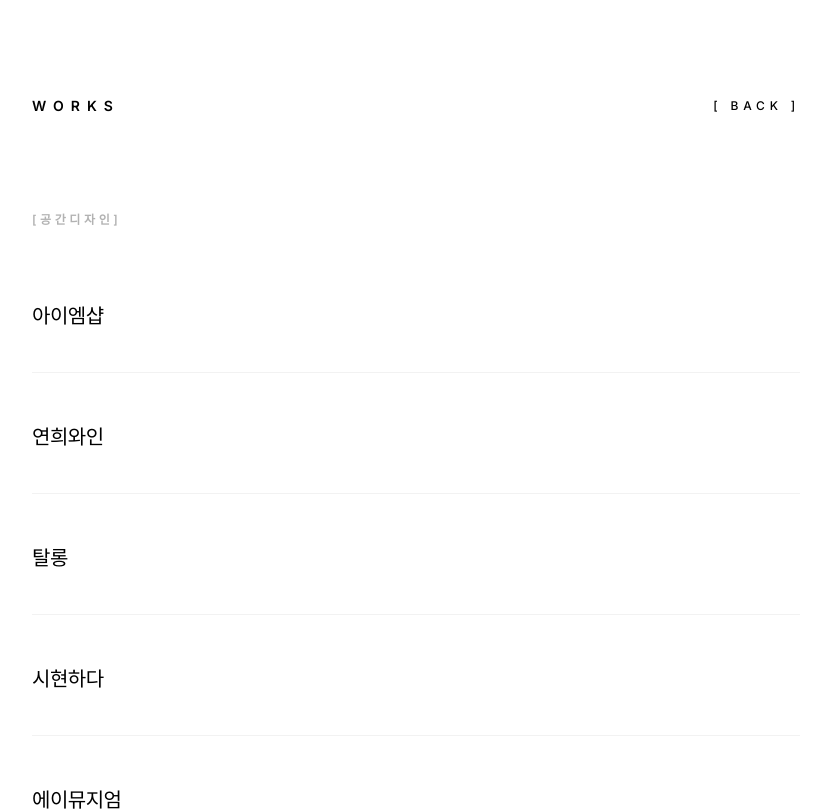
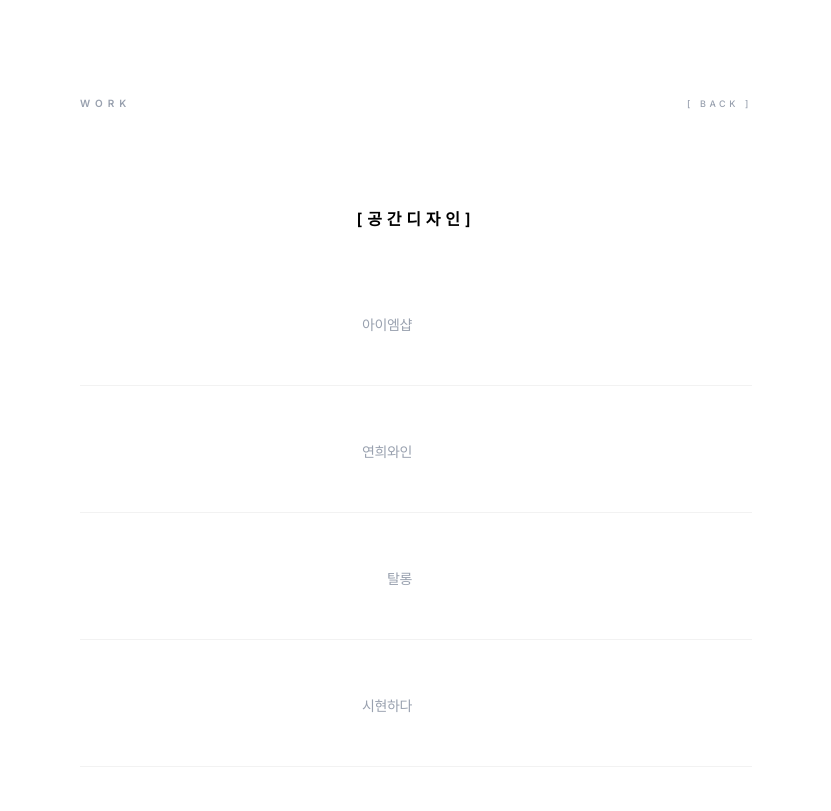
Before and after one commit to ZyoWhat/FingerSnaps, a React (Vite) app: page /work in a window 1280 px wide. Shown: the top 811 px of the page, without its empty margins (224-1055 px from the left). Built offline with nearby package versions, Linux system fonts and the light colour scheme.

Commit message:
feat(WorkList): Improve project list styling and layout
Adjusted typography, spacing, and alignment for project titles and items to enhance readability and visual appeal. Increased max-width for sections and centered titles. Modified item layout to improve spacing between project names.

```diff
--- a/src/components/WorkList.tsx
+++ b/src/components/WorkList.tsx
@@ -12,11 +12,11 @@
   const videoProjects = projects.filter(p => p.category === 'video');
 
   const Section = ({ title, items }: { title: string, items: Project[] }) => (
-    <div className="mb-20 w-full max-w-3xl">
-      <h2 className="text-[10px] md:text-xs font-bold tracking-[0.3em] text-black/30 mb-10 md:mb-12 uppercase px-6 md:px-0">
+    <div className="mb-20 w-full max-w-2xl">
+      <h2 className="text-[13px] md:text-[16px] font-bold tracking-[0.3em] text-black mb-10 md:mb-12 uppercase px-6 md:px-0 text-center">
         [{title}]
       </h2>
-      <div className="flex flex-col gap-10 md:gap-6">
+      <div className="flex flex-col gap-8 md:gap-5">
         {items.map((item, idx) => (
           <motion.div
             key={item.id}
@@ -24,14 +24,14 @@
             whileInView={{ opacity: 1, y: 0 }}
             viewport={{ once: true }}
             transition={{ delay: idx * 0.05, duration: 0.6 }}
-            className="group flex items-center justify-between border-b border-black/5 pb-4 hover:border-black/20 transition-colors px-6 md:px-0"
+            className="group flex items-center justify-center gap-6 md:gap-10 border-b border-black/5 pb-4 hover:border-black/20 transition-colors px-6 md:px-0"
           >
-            <span className="text-lg md:text-xl font-medium tracking-tight">
+            <span className="text-[13px] md:text-[14px] font-medium tracking-tight text-gray-400 text-right w-1/2 md:w-48">
               {item.name}
             </span>
 
-            {/* Image Container: Hidden until hover/tap for identical behavior */}
-            <div className="w-20 md:w-32 h-12 md:h-20 overflow-hidden bg-gray-50 rounded-sm opacity-0 group-hover:opacity-100 transition-all duration-500 shadow-sm md:shadow-none pointer-events-none">
+            {/* Image Container: 16:9 Aspect Ratio */}
+            <div className="w-24 md:w-40 aspect-video overflow-hidden bg-gray-50 rounded-sm opacity-0 group-hover:opacity-100 transition-all duration-500 shadow-sm md:shadow-none pointer-events-none">
               <img
                 src={item.thumbnailUrl}
                 alt={item.name}
@@ -52,11 +52,11 @@
       exit={{ opacity: 0 }}
       className="min-h-screen bg-white text-black py-12 md:py-24 flex flex-col items-center overflow-x-hidden"
     >
-      <div className="w-full max-w-3xl flex justify-between items-center mb-16 md:mb-24 px-6 md:px-0">
-        <h1 className="text-xs md:text-sm font-bold tracking-[0.5em] uppercase">Works</h1>
+      <div className="w-full max-w-2xl flex justify-between items-center mb-16 md:mb-24 px-6 md:px-0">
+        <h1 className="text-[8px] md:text-[10px] font-bold tracking-[0.5em] uppercase text-gray-400">Work</h1>
         <button
           onClick={onBack}
-          className="text-[10px] md:text-xs uppercase tracking-[0.4em] hover:text-black/40 transition-colors font-medium"
+          className="text-[7px] md:text-[9px] uppercase tracking-[0.4em] text-gray-400 hover:text-black transition-colors font-medium"
         >
           [ Back ]
         </button>
@@ -65,7 +65,7 @@
       <Section title="공간디자인" items={spatialProjects} />
       <Section title="영상제작" items={videoProjects} />
 
-      <footer className="mt-20 text-[9px] uppercase tracking-[0.5em] text-black/20 pb-12 text-center">
+      <footer className="mt-20 text-[6px] uppercase tracking-[0.5em] text-gray-400 pb-12 text-center">
         © 2026 Portfolio — Crafted with Precision
       </footer>
     </motion.div>
```
